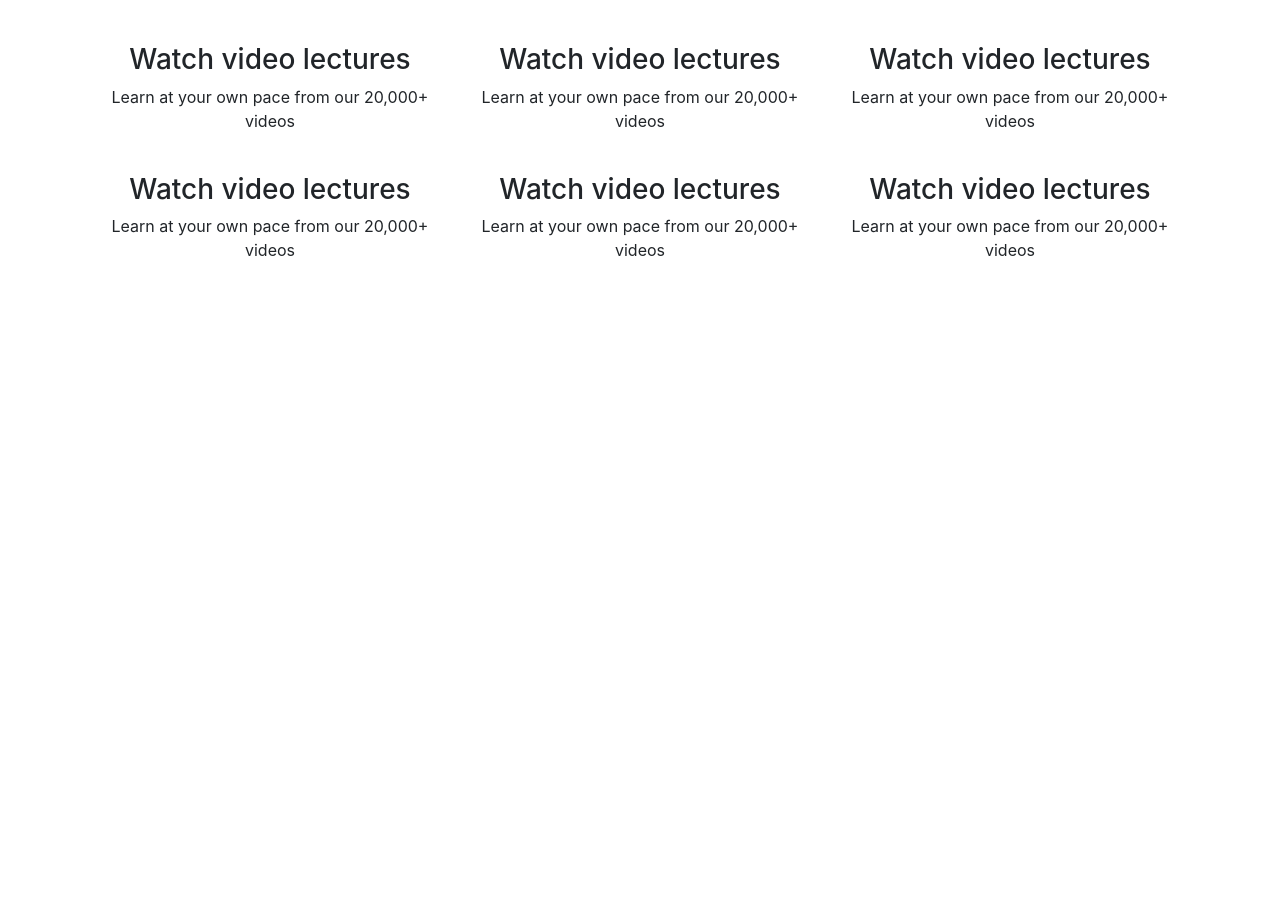
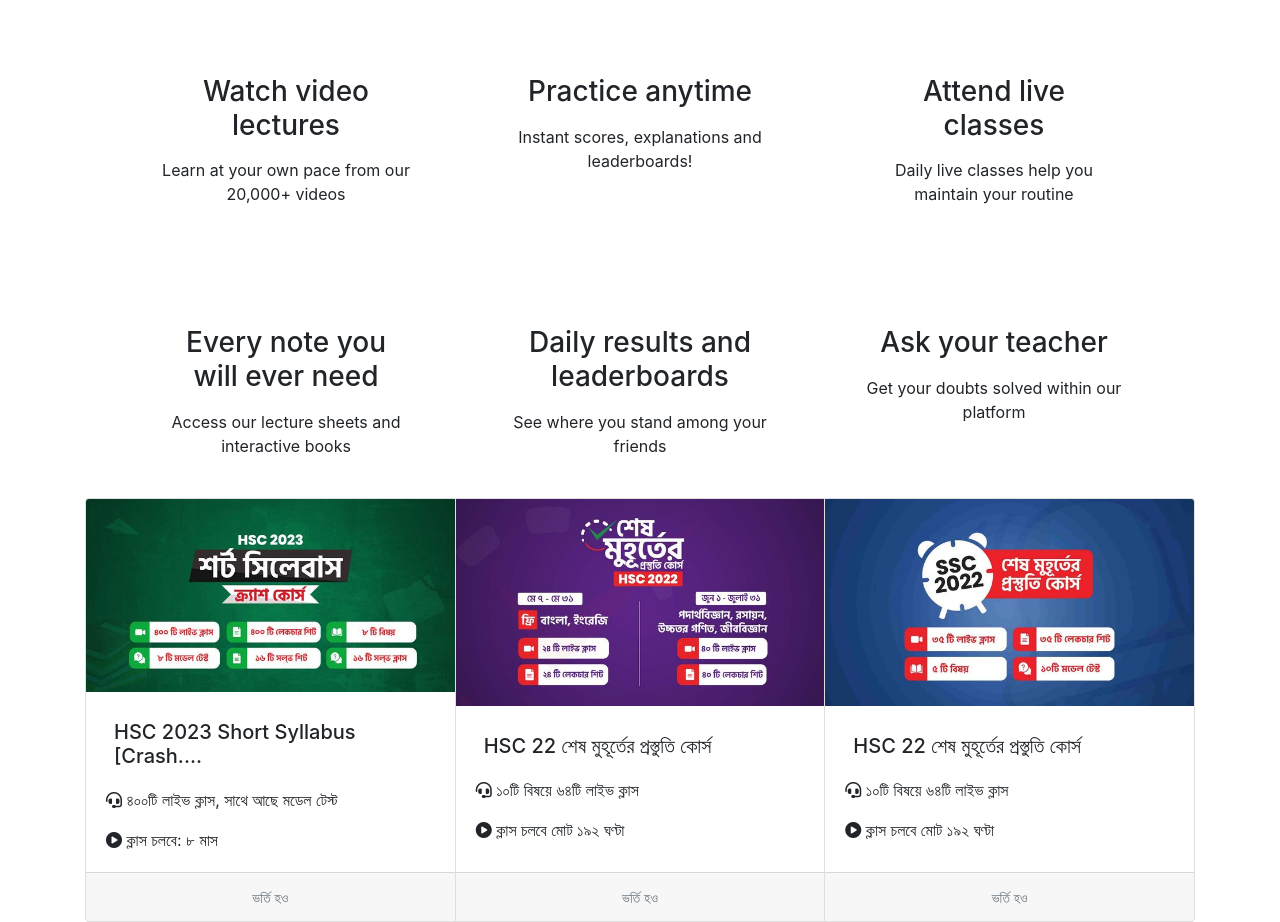
Before and after one commit to najmusskb/Assignment-3, a plain HTML site: page index.html in a window 1280 px wide. Shown: the part 1100-2022 px from the top of the page. Before the commit the page ends 1378 px from the top, so only its background shows below. Drawn offline with nearby package versions, Linux system fonts and the light colour scheme.

Commit message:
card add

```diff
--- a/index.html
+++ b/index.html
@@ -194,45 +194,121 @@
 
 
 
-    <section class="container text-center ">
-        <div class="d-flex justify-content-around">
-            <div>
+    <section class="container text-center  ">
+        <div class="d-flex justify-content-around p-4">
+            <div class="w-25">
                 <img src="images/icon/icon-1.svg" alt="">
-                <h3>Watch video lectures</h3>
+                <h3 class="p-2">Watch video lectures</h3>
                 <p>Learn at your own pace from our 20,000+ videos</p>
             </div>
-            <div>
+            <div class="w-25">
                 <img src="images/icon/icon-2.svg" alt="">
-                <h3>Watch video lectures</h3>
-                <p>Learn at your own pace from our 20,000+ videos</p>
+                <h3 class="p-2">Practice anytime</h3>
+                <p>Instant scores, explanations and leaderboards!</p>
             </div>
-            <div>
+            <div class="w-25">
                 <img src="images/icon/icon-3.svg" alt="">
-                <h3>Watch video lectures</h3>
-                <p>Learn at your own pace from our 20,000+ videos</p>
+                <h3 class="p-2">Attend live classes</h3>
+                <p>Daily live classes help you maintain your routine</p>
             </div>
-        </div>
-        <div class="d-flex justify-content-around  ">
+        </div> <br>
 
-            <div class="">
+
+        <div class="d-flex justify-content-around p-4 ">
+
+            <div class="w-25">
 
                 <img src="images/icon/icon-4.svg" alt="">
-                <h3>Watch video lectures</h3>
-                <p>Learn at your own pace from our 20,000+ videos</p>
+                <h3 class="p-2">Every note you will ever need</h3>
+                <p>Access our lecture sheets and interactive books</p>
             </div>
-            <div>
+            <div class="w-25">
                 <img src="images/icon/icon-5.svg" alt="">
-                <h3>Watch video lectures</h3>
-                <p>Learn at your own pace from our 20,000+ videos</p>
+                <h3 class="p-2">Daily results and leaderboards</h3>
+                <p>See where you stand among your friends</p>
             </div>
-            <div>
+            <div class="w-25">
                 <img src="images/icon/icon-6.svg" alt="">
-                <h3>Watch video lectures</h3>
-                <p>Learn at your own pace from our 20,000+ videos</p>
+                <h3 class="p-2">Ask your teacher</h3>
+                <p>Get your doubts solved within our platform</p>
             </div>
         </div>
 
     </section>
+
+
+
+
+
+
+    <!-- card system  -->
+
+
+
+    <section class="container">
+
+        <div class="card-group ">
+            <div class="card">
+                <img src="images/special-Course/special-course-1.jpg" class="card-img-top" alt="...">
+                <div class="card-body">
+                    <h5 class="card-title p-2"> HSC 2023 Short Syllabus [Crash....</h5>
+                    <p class="card-text"><i class="fa-solid fa-headset"></i> ৪০০টি লাইভ ক্লাস, সাথে আছে মডেল টেস্ট</p>
+                    <p class="card-text"><i class="fa-solid fa-circle-play"></i> ক্লাস চলবে: ৮ মাস</p>
+                </div>
+                <div class="card-footer text-center">
+                    <small class="text-muted text-center"> ভর্তি হও </small>
+                </div>
+            </div>
+            <div class="card">
+                <img src="images/special-Course/special-course-2.jpg" class="card-img-top" alt="...">
+                <div class="card-body">
+                    <h5 class="card-title p-2">HSC 22 শেষ মুহূর্তের প্রস্তুতি কোর্স</h5>
+                    <p class="card-text"><i class="fa-solid fa-headset"></i> ১০টি বিষয়ে ৬৪টি লাইভ ক্লাস</p>
+                    <p class="card-text"><i class="fa-solid fa-circle-play"> </i> ক্লাস চলবে মোট ১৯২ ঘণ্টা</p>
+
+                </div>
+                <div class="card-footer text-center">
+                    <small class="text-muted"> ভর্তি হও </small>
+                </div>
+            </div>
+            <div class="card">
+                <img src="images/special-Course/special-course-3.jpg" class="card-img-top" alt="...">
+                <div class="card-body">
+                    <h5 class="card-title p-2">HSC 22 শেষ মুহূর্তের প্রস্তুতি কোর্স</h5>
+                    <p class="card-text"><i class="fa-solid fa-headset"></i> ১০টি বিষয়ে ৬৪টি লাইভ ক্লাস</p>
+                    <p class="card-text"><i class="fa-solid fa-circle-play"> </i> ক্লাস চলবে মোট ১৯২ ঘণ্টা</p>
+
+                </div>
+                <div class="card-footer text-center">
+                    <small class="text-muted"> ভর্তি হও </small>
+                </div>
+            </div>
+        </div>
+
+
+
+
+
+    </section>
+
+
+
+
+
+
+
+
+
+
+
+
+
+
+
+
+
+
+
 
 
 
```
